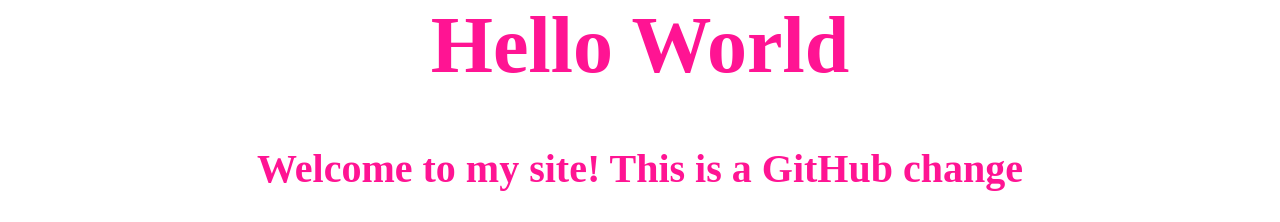
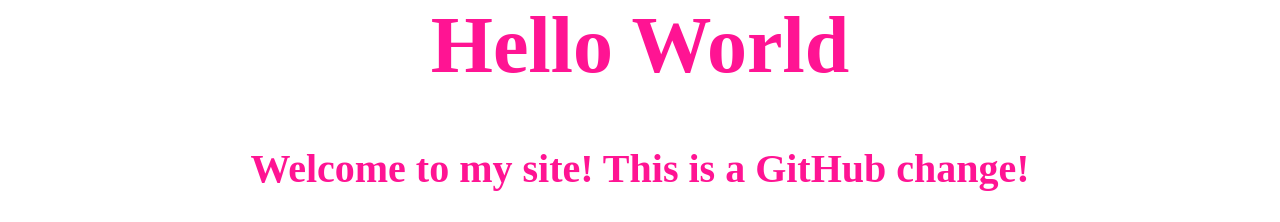
Before and after one commit to Krupa-17/Beginners-week-four, a plain HTML site: page beginners-week-one-master/Duck.html in a window 1280 px wide. Shown: the top 222 px of the page. Drawn offline with Linux system fonts and the light colour scheme.

Commit message:
GitHubchange

```diff
--- a/beginners-week-one-master/Duck.html
+++ b/beginners-week-one-master/Duck.html
@@ -7,7 +7,7 @@
 <body>
 <div><h1>Hello World</h1>
 
-<h2>Welcome to my site! This is a GitHub change</h2>
+<h2>Welcome to my site! This is a GitHub change!</h2>
 <img src="C:\Users\krupa\Desktop/duck.jpg" height=200 width=200></div>
 
 <div><p>I am currently learning to code with <a href="https://www.codefirstgirls.org.uk/" target=_"blank">Code First Girls</a>. Going over everything from how the
```
